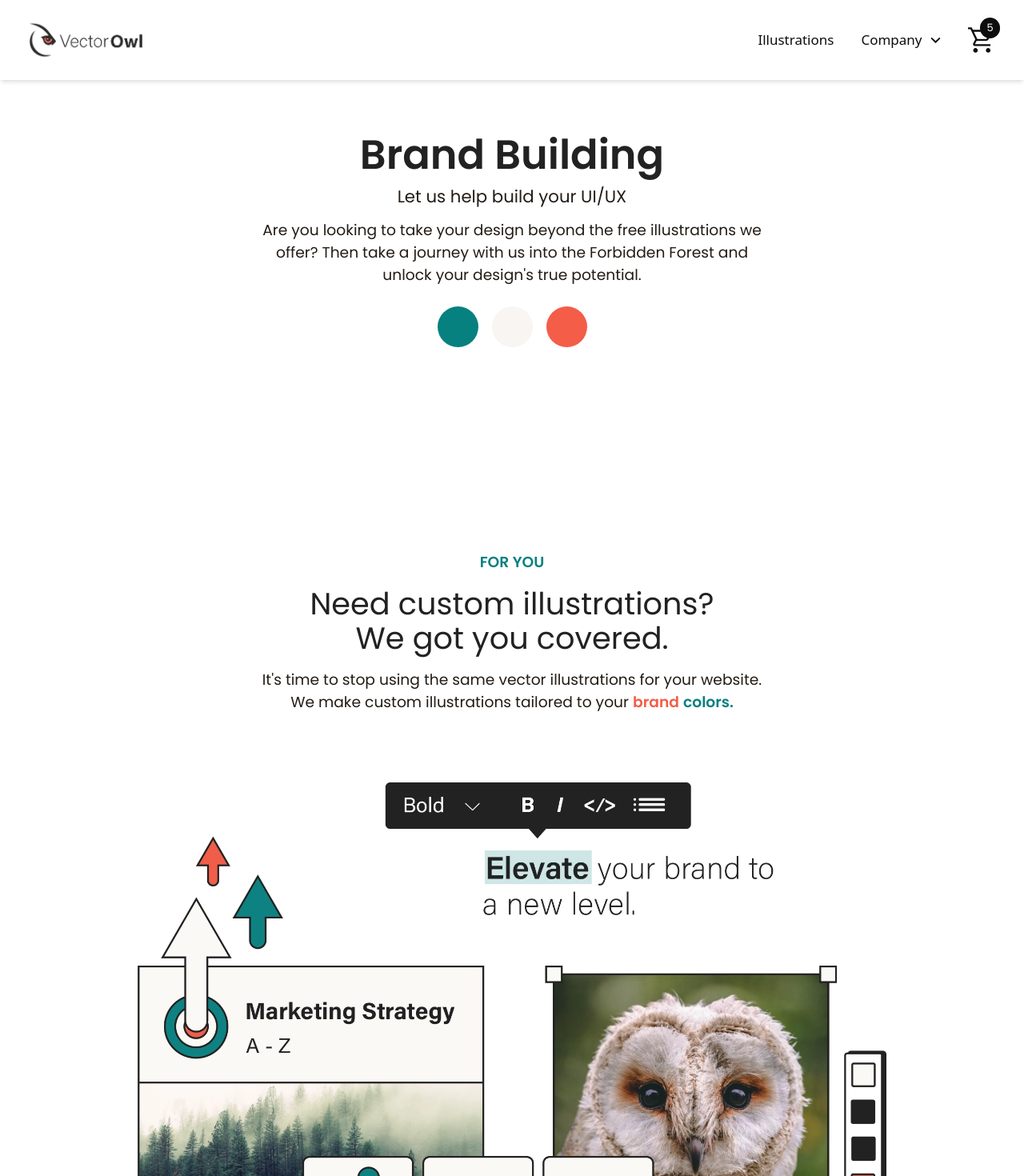
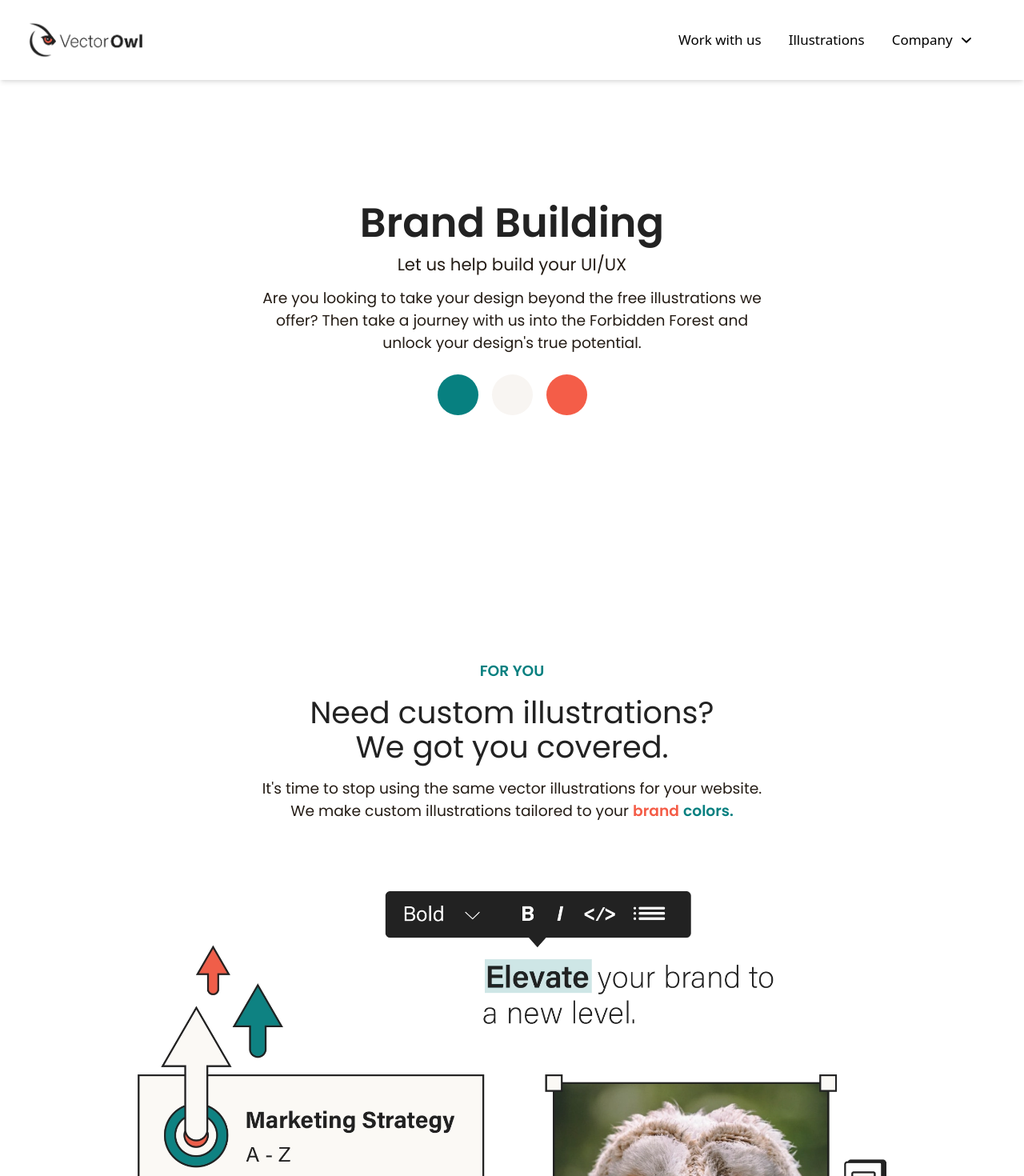
Before and after one commit to atrain42/vectorowl, a Next.js app: page /brand-building in a window 1280 px wide. Shown: the top 1470 px of the page at 80% size. Built offline with nearby package versions, Linux system fonts and the light colour scheme.

Commit message:
updated to twitter recommendations

```diff
--- a/src/components/CoffeeLink.js
+++ b/src/components/CoffeeLink.js
@@ -1,13 +1,29 @@
+"use client"
+import { useState } from 'react'
 import Link from "next/link"
 import Image from "next/image"
 import coffee from '../../public/images/bmc-logo.svg'
 
 export default function CoffeeLink() {
+  const [isHovered, setIsHovered] = useState(false)
+
   return (
-    <div className='h-12 w-12 bg-offwhite rounded-full fixed bottom-4 right-4 border border-black shadow-button flex items-center justify-center'>
-      <Link href='https://www.buymeacoffee.com/maxheimer4x'>
-        <Image className="h-7 w-7" src={coffee} alt='coffee icon' />
+    <>
+      <Link
+        onMouseEnter={() => setIsHovered(true)}
+        onMouseLeave={() => setIsHovered(false)}
+        href='https://www.buymeacoffee.com/maxheimer4x'
+        className='h-12 w-12 bg-offwhite rounded-full fixed bottom-4 right-4 border border-black shadow-button flex items-center justify-center'
+      >
+        <Image className='h-7 w-7' src={coffee} alt='coffee icon' />
       </Link>
-    </div>
+      <div
+        className={`bg-offwhite border border-black fixed bottom-19 right-8 rounded-md flex items-center justify-center px-8 py-4 ${
+          isHovered ? 'translate-x-0' : 'translate-x-96'
+        } linear duration-300`}
+      >
+        <p className='text-sm'>Buy me a coffee :&#41;</p>
+      </div>
+    </>
   )
 }
--- a/src/components/Flex/Flex.js
+++ b/src/components/Flex/Flex.js
@@ -19,7 +19,7 @@ export default function Flex({img, title, subtitle, item1, item2, link, route, l
         </ul>
         {link && (
           <Link
-            className='flex-1 tracking-wider shadow-button bg-theme border border-black text-white text-center py-2 rounded-md hover:-translate-y-1 ease-in duration-150'
+            className='flex-1 tracking-wider shadow-button bg-theme text-white text-center py-2 rounded-md hover:-translate-y-1 ease-in duration-150'
             href={route}
           >
             {linkText}
--- a/src/components/MobileNavigation/MobileMenu.js
+++ b/src/components/MobileNavigation/MobileMenu.js
@@ -2,7 +2,6 @@
 import React, { useRef } from 'react'
 import Link from 'next/link'
 import { motion, useInView } from 'framer-motion'
-import Cart from '../Navbar/CartIcon'
 
 export default function MobileMenu({ open, setOpen }) {
   const animateFrom = { opacity: 0, y: 30 }
@@ -78,7 +77,6 @@ export default function MobileMenu({ open, setOpen }) {
               Sign Up
             </Link>
           </motion.li>
-          <Cart />
         </div>
       )}
     </>
--- a/src/components/Navbar/CartIcon.js
+++ /dev/null
@@ -1,26 +0,0 @@
-import Image from 'next/image'
-// import { useSelector } from 'react-redux'
-// import { cartActions } from '../slices/cartSlice'
-
-import cart from '../../../public/images/cart.svg'
-
-export default function Cart() {
-  // const cartTotalQuantity = useSelector((state) => state.cartTotalQuantity)
-
-  // const incrementHandler = () => {
-  //   dispatch(cartActions.increment(1))
-  // }
-  // const [token, setToken] = useState(0)
-  return (
-    <div className='h-9 w-9'>
-      <a className='relative' href='/cart'>
-        <Image src={cart} alt='cart' />
-        <div className='h-2 w-2 p-3 rounded-full bg-black text-white flex items-center justify-center absolute -top-2 -right-1'>
-          {/* Need to install redux */}
-          {/* <p className='text-xs'>{cartTotalQuantity}</p> */}
-          <p className='text-white text-[13px]'>5</p>
-        </div>
-      </a>
-    </div>
-  )
-}
--- a/src/components/Navbar/Navbar.js
+++ b/src/components/Navbar/Navbar.js
@@ -2,41 +2,31 @@
 import React, { useState } from 'react'
 import Link from 'next/link'
 import Image from 'next/image'
-// Need to install redux
-// import { useDispatch } from 'react-redux'
-// import { cartActions } from '../../features/cartSlice'
 
 import MobileButton from '../MobileNavigation/MobileButton'
 import MobileMenu from '../MobileNavigation/MobileMenu'
 
 import Dropdown from './Dropdown'
-import Cart from './CartIcon'
 import logo from '../../../public/images/large-logo.webp'
 
 const Navbar = () => {
   const [open, setOpen] = useState(false)
-  // Need to install redux
-  // const dispatch = useDispatch()
-  // const clearCart = () => {
-  //   dispatch(cartActions.clearCart)
-  // }
 
   return (
-    <nav className='w-full sticky z-40 top-0 flex justify-between items-center shadow-md py-6 bg-white z-100 mv:px-4 md:px-8 opacity-95'>
+    <nav className='w-full sticky z-40 top-0 flex justify-between items-center shadow-md py-6 bg-white z-100 mv:px-4 md:px-8'>
       <Link className='cursor-pointer mr-4' href='/'>
         <Image className='w-40' src={logo} alt='logo' />
       </Link>
       <div className='mv:hidden md:flex'>
         <div className='flex items-center'>
           <Link href='/illustrations' className='cursor-pointer mr-8'>
+            Work with us
+          </Link>
+          <Link href='/illustrations' className='cursor-pointer mr-8'>
             Illustrations
           </Link>
           <Dropdown />
-          <Cart />
         </div>
-        {/* <button className='cursor' onClick={clearCart()}>
-          reset
-        </button> */}
       </div>
       <MobileButton open={open} setOpen={setOpen} />
       <MobileMenu open={open} setOpen={setOpen} />
--- a/src/layout/About.js
+++ b/src/layout/About.js
@@ -55,7 +55,7 @@ export default function About() {
 
       <Flex {...data[0]} link={true} route="illustrations" linkText="Illustration sets" />
       <FlexReverse {...data[1]} />
-      <Flex {...data[2]} link={true} route="brand-building" linkText="Brand building" />
+      <Flex {...data[2]} link={true} route="brand-building" linkText="Work with us" />
     </div>
   )
 }
--- a/src/layout/Charity.js
+++ b/src/layout/Charity.js
@@ -24,7 +24,11 @@ const Charity = () => {
               <a className='underline' href='#'>
                 vectorowl.com
               </a>
-              <Image className='absolute top-8 right-0 h-24 w-auto' src={arrow} alt='arrow' />
+              <Image
+                className='absolute top-8 right-0 h-24 w-auto'
+                src={arrow}
+                alt='arrow'
+              />
             </p>
           </span>
         </div>
@@ -34,23 +38,16 @@ const Charity = () => {
             <p className='font-semibold mb-4 text-black'>
               There are two options to include attributes
             </p>
-            <ul className='list-disc pl-8'>
-              <li className='mb-2 text-black'>
-                We donate a percentage of our profits to charity each month.
-              </li>
-              <li className='mb-2 text-black'>
-                Currently, we are supporting Sages Beating Heart Foundation.
-              </li>
-              <li className='text-black'>
-                Learn more about{' '}
-                <Link
-                  className='underline'
-                  href='https://www.sagesbeatingheart.org/'
-                >
-                  Sages Beating Heart Foundation
-                </Link>
-              </li>
-            </ul>
+            <div className=''>
+              <p className='mb-2 text-black'>
+                1&#41; You can add the attribute under each individual image.
+              </p>
+              <p className='mb-8 text-black'>
+                2&#41; You can add one attribute in your footer to account for
+                all images on your site.
+              </p>
+              <p className='text-sm italic'>* The attribute must link back to this site</p>
+            </div>
           </div>
         </div>
       </div>
--- a/src/layout/Header.js
+++ b/src/layout/Header.js
@@ -12,21 +12,26 @@ const Header = () => {
         </h1>
         <p className='mt-5 text-lg w-full'>
           At Vector Owl, we create unique vector art that will separate your
-          website from the competition. Today, so many websites are using the
-          same style of vector images. We are here to disrupt that trend.
+          website from the competition. Choose from our collection of free
+          images, or work with us and we&#39;ll create custom
+          images for your design.
         </p>
+        {/* <p>
+          Today, so many websites are using the same style of vector images. We
+          are here to disrupt that trend.
+        </p> */}
         <div className='grid grid-cols-2 mt-8 gap-x-9 gap-y-9 font-button place-items-center text-md tracking-wider'>
           <Link
-            className='shadow-button w-full rounded font-poppins font-normal text-center py-4 bg-theme text-white border border-black hover:scale-102 active:scale-95 transition-all ease-in duration-50'
+            className='shadow-button w-full rounded font-poppins font-normal text-center py-4 bg-theme text-white hover:scale-102 active:scale-95 transition-all ease-in duration-50'
             href='/illustrations'
           >
             Illustrations
           </Link>
           <Link
-            className='shadow-button w-full rounded text-center font-poppins font-normal py-4 border bg-offwhite border-black hover:scale-102 active:scale-95 transition-all ease-in duration-50'
+            className='shadow-button w-full rounded text-center font-poppins font-normal py-4 border bg-white border-theme hover:scale-102 active:scale-95 transition-all ease-in duration-50'
             href='/brand-building'
           >
-            Brand building
+            Work with us
           </Link>
         </div>
       </div>
--- a/src/pages/brand-building/index.js
+++ b/src/pages/brand-building/index.js
@@ -10,7 +10,7 @@ import Main from '@/components/Accordion/Main'
 export default function index() {
   return (
     <>
-      <div className='flex flex-col items-center mt-16'>
+      <div className='flex flex-col items-center mt-36'>
         <h1 className='text-5xl font-semibold mb-3'>Brand Building</h1>
         <p className='text-xl mb-3'>Let us help build your UI/UX</p>
         <p className='w-6/12 text-center'>
@@ -24,7 +24,7 @@ export default function index() {
           <div className='bg-secondary h-12 w-12 rounded-full'></div>
         </div>
       </div>
-      <div className='flex flex-col justify-center items-center mv:px-8 md:px-0 mb-12 mt-60'>
+      <div className='flex flex-col justify-center items-center mv:px-8 md:px-0 mb-12 mt-72'>
         <p className='text-theme font-semibold mb-4'>FOR YOU</p>
         <h1 className='text-4xl text-center mb-4 w-5/12'>
           Need custom illustrations? We got you covered.
@@ -44,7 +44,7 @@ export default function index() {
           />
         </div>
       </div>
-      <div className='flex flex-col justify-center items-center mv:px-8 md:px-0 mb-12 mt-80'>
+      <div className='flex flex-col justify-center items-center mv:px-8 md:px-0 mb-12 mt-72'>
         <h1 className='text-4xl text-center mb-4 w-4/12'>
           How to get started with us
         </h1>
@@ -61,7 +61,7 @@ export default function index() {
           />
         </div>
       </div>
-      <Contact padding='pt-44' />
+      <Contact padding='pt-72' />
     </>
   )
 }
--- a/tailwind.config.js
+++ b/tailwind.config.js
@@ -5,6 +5,10 @@ module.exports = {
     extend: {
       borderRadius: {
         '5xl': '40px',
+      },
+
+      spacing: {
+        19: '4.5rem',
       },
 
       boxShadow: {
```
Also changed, not shown: public/images/branding-landing.webp.
